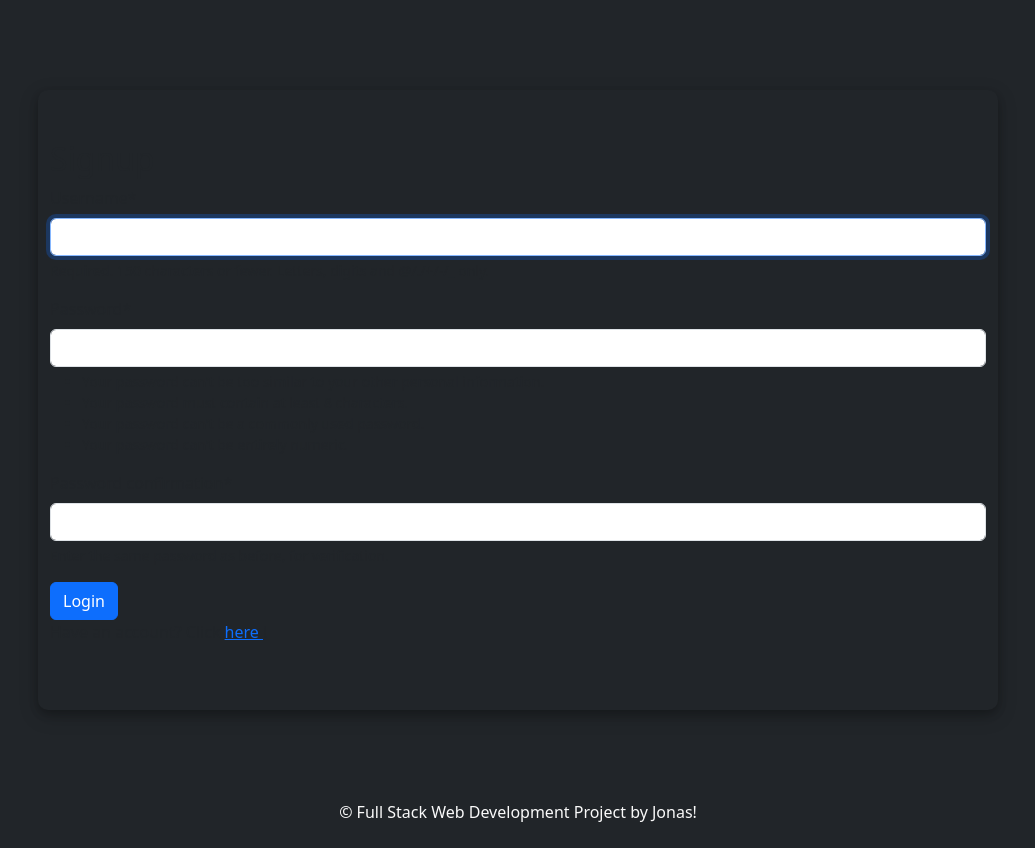
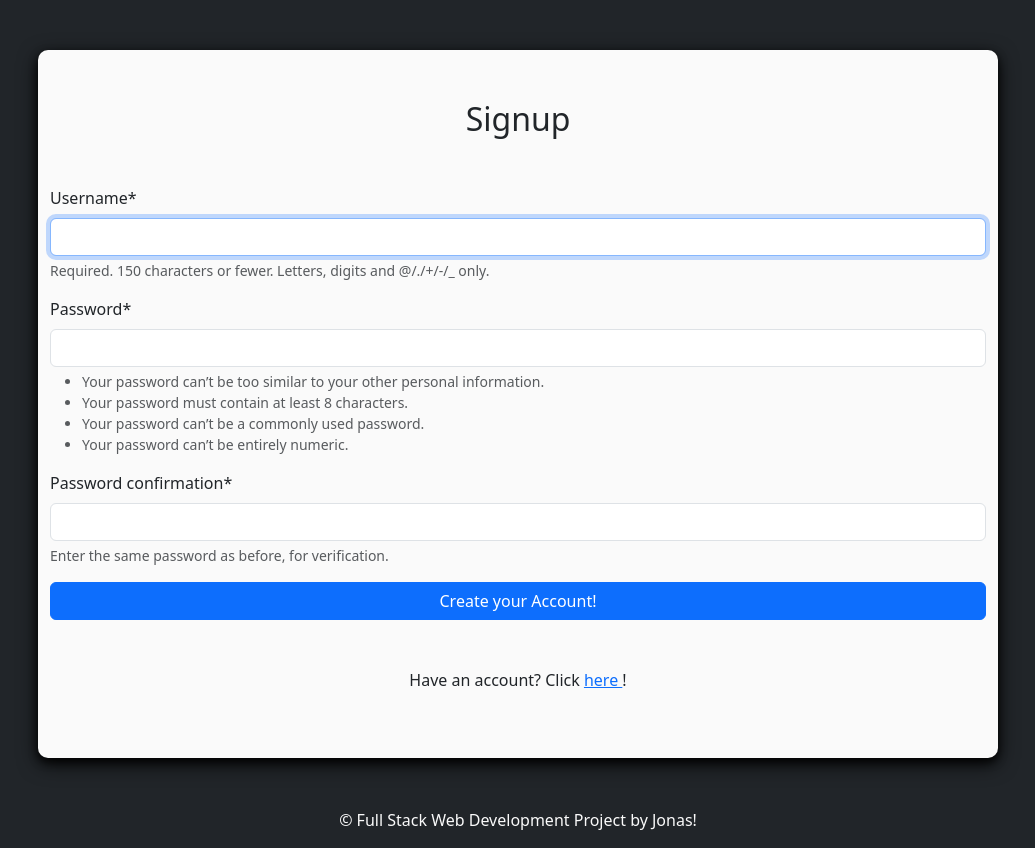
Before and after one commit to firstnamejonas/nfl-tailgate-app, a Django app: page /accounts/signup/ in a window 1280 px wide. Shown: the part 56-904 px from the top of the page, without its empty margins (122-1157 px from the left). Before the commit the page ends 878 px from the top, so only its background shows below. Run offline with Django 4.2, Linux system fonts and the light colour scheme; some libraries are stand-ins or nearby versions.

Commit message:
Optimize signup and login page styling

```diff
--- a/static/css/style.css
+++ b/static/css/style.css
@@ -81,8 +81,17 @@ body {
 }
 
 .form-container {
+    background-color: #fafafa;
     border-radius: 10px;
-    box-shadow: 0 4px 8px 0 rgba(0, 0, 0, 0.2), 0 6px 20px 0 rgba(0, 0, 0, 0.19);
+    box-shadow: 0 4px 8px 0 rgba(0, 0, 0, 0.8), 0 6px 20px 0 rgba(0, 0, 0, 0.8);
     padding: 50px;
     margin: 50px 0;
 }
+
+.form-heading {
+    text-align: center;
+}
+
+.form-paragraph {
+    text-align: center;
+}
--- a/templates/registration/signup.html
+++ b/templates/registration/signup.html
@@ -5,13 +5,15 @@
 {% block content %}
 <section class="form-section">
   <div class="container w-75 form-container">
-    <h2>Signup</h2>
+    <h2 class="form-heading mb-5">Signup</h2>
     <form method="post">
       {% csrf_token %}
       {{ form|crispy }}
-      <button type="submit" class="btn btn-primary">Login</button>
+      <div class="d-grid gap-2">
+        <button class="btn btn-primary" type="submit">Create your Account!</button>
+      </div>
     </form>
-    <p>Have an account? Click <a href="/accounts/login">here </a>!</p>
+    <p class="mt-5 form-paragraph">Have an account? Click <a href="/accounts/login">here </a>!</p>
   </div>
 </section>
 {% endblock %}
```
Also changed, not shown: templates/registration/login.html (+5 -3 lines).
